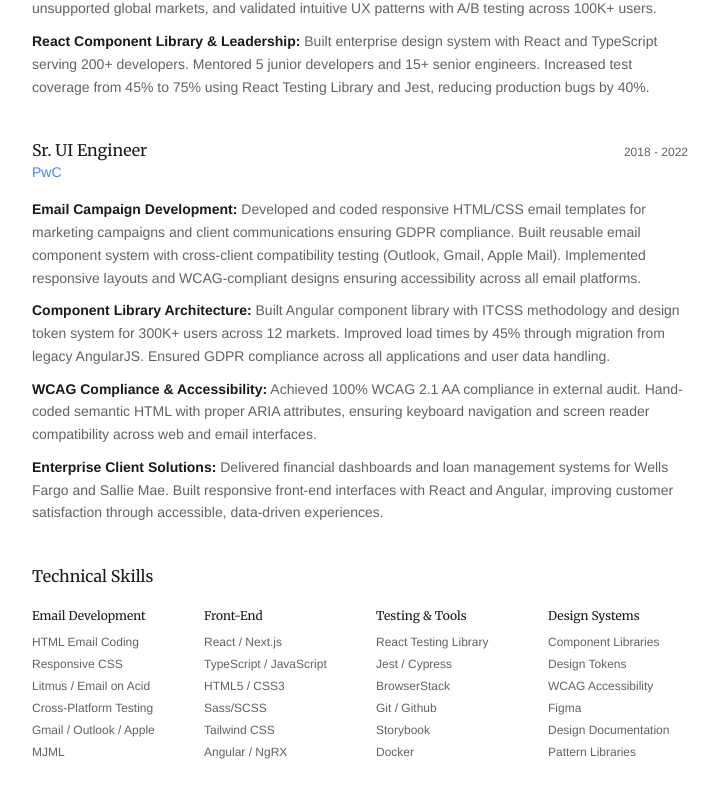
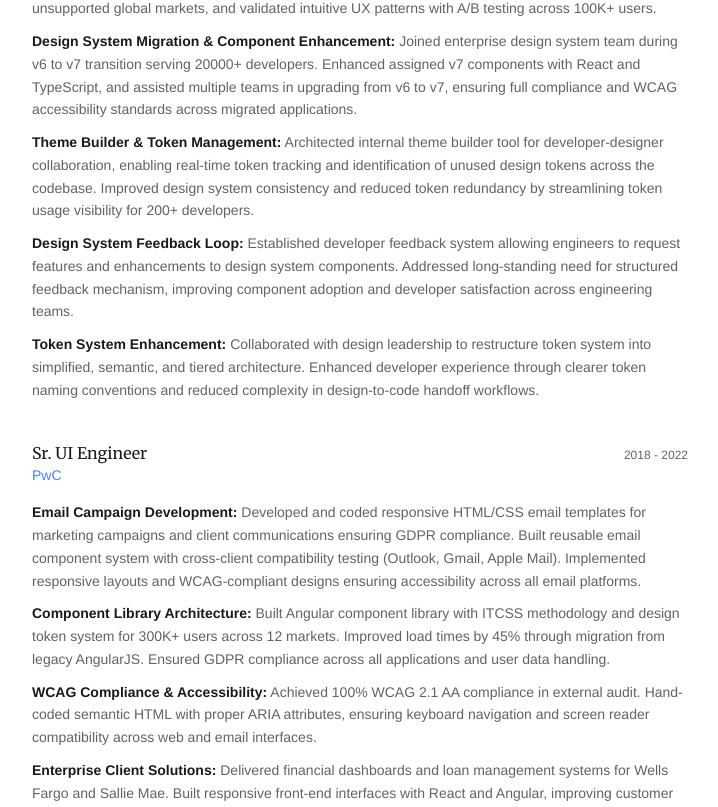
Before and after one commit to elbitapmoC/bp26, a React (Vite) app: page / in a window 1280 px wide. Shown: the part 931-1738 px from the top of the page, without its empty margins (280-998 px from the left). Built offline with nearby package versions, Linux system fonts and the light colour scheme.

Commit message:
docs(resume): update work experience with design system contributions

```diff
--- a/src/components/Resume.tsx
+++ b/src/components/Resume.tsx
@@ -87,9 +87,9 @@ export function Resume() {
                     Email Template Development (Centurion
                     System):
                   </strong>{" "}
-                  Developed responsive email template system serving
-                  2M+ recipients monthly for premium Black Card
-                  members. Collaborated with team to hand-code
+                  Led end-to-end development of responsive email
+                  template system serving 2M+ recipients monthly
+                  for premium Black Card members. Hand-coded
                   HTML/CSS templates with cross-platform
                   compatibility (Gmail, Outlook, Apple Mail).
                   Implemented WCAG 2.1 AA accessibility
@@ -135,14 +135,43 @@ export function Resume() {
                 </li>
                 <li className="leading-relaxed">
                   <strong className="text-[#1a1a1a]">
-                    React Component Library & Leadership:
+                    Design System Migration & Component Enhancement:
                   </strong>{" "}
-                  Built enterprise design system with React and
-                  TypeScript serving 200+ developers. Mentored 5
-                  junior developers and 15+ senior engineers.
-                  Increased test coverage from 45% to 75% using
-                  React Testing Library and Jest, reducing
-                  production bugs by 40%.
+                  Joined enterprise design system team during v6 to v7 transition serving 20000+ developers. Enhanced assigned v7 components with React and TypeScript, and assisted multiple teams in upgrading from v6 to v7, ensuring full compliance and WCAG accessibility standards across migrated applications.
+                </li>
+                <li className="leading-relaxed">
+                  <strong className="text-[#1a1a1a]">
+                    Theme Builder & Token Management:
+                  </strong>{" "}
+                  Architected internal theme builder tool for
+                  developer-designer collaboration, enabling
+                  real-time token tracking and identification of
+                  unused design tokens across the codebase.
+                  Improved design system consistency and reduced
+                  token redundancy by streamlining token usage
+                  visibility for 200+ developers.
+                </li>
+                <li className="leading-relaxed">
+                  <strong className="text-[#1a1a1a]">
+                    Design System Feedback Loop:
+                  </strong>{" "}
+                  Established developer feedback system allowing
+                  engineers to request features and enhancements
+                  to design system components. Addressed
+                  long-standing need for structured feedback
+                  mechanism, improving component adoption and
+                  developer satisfaction across engineering teams.
+                </li>
+                <li className="leading-relaxed">
+                  <strong className="text-[#1a1a1a]">
+                    Token System Enhancement:
+                  </strong>{" "}
+                  Collaborated with design leadership to
+                  restructure token system into simplified,
+                  semantic, and tiered architecture. Enhanced
+                  developer experience through clearer token
+                  naming conventions and reduced complexity in
+                  design-to-code handoff workflows.
                 </li>
               </ul>
             </div>
@@ -228,7 +257,6 @@ export function Resume() {
                   <li>Litmus / Email on Acid</li>
                   <li>Cross-Platform Testing</li>
                   <li>Gmail / Outlook / Apple</li>
-                  <li>MJML</li>
                 </ul>
               </div>
 
@@ -242,7 +270,6 @@ export function Resume() {
                   <li>HTML5 / CSS3</li>
                   <li>Sass/SCSS</li>
                   <li>Tailwind CSS</li>
-                  <li>Angular / NgRX</li>
                 </ul>
               </div>
 
```
